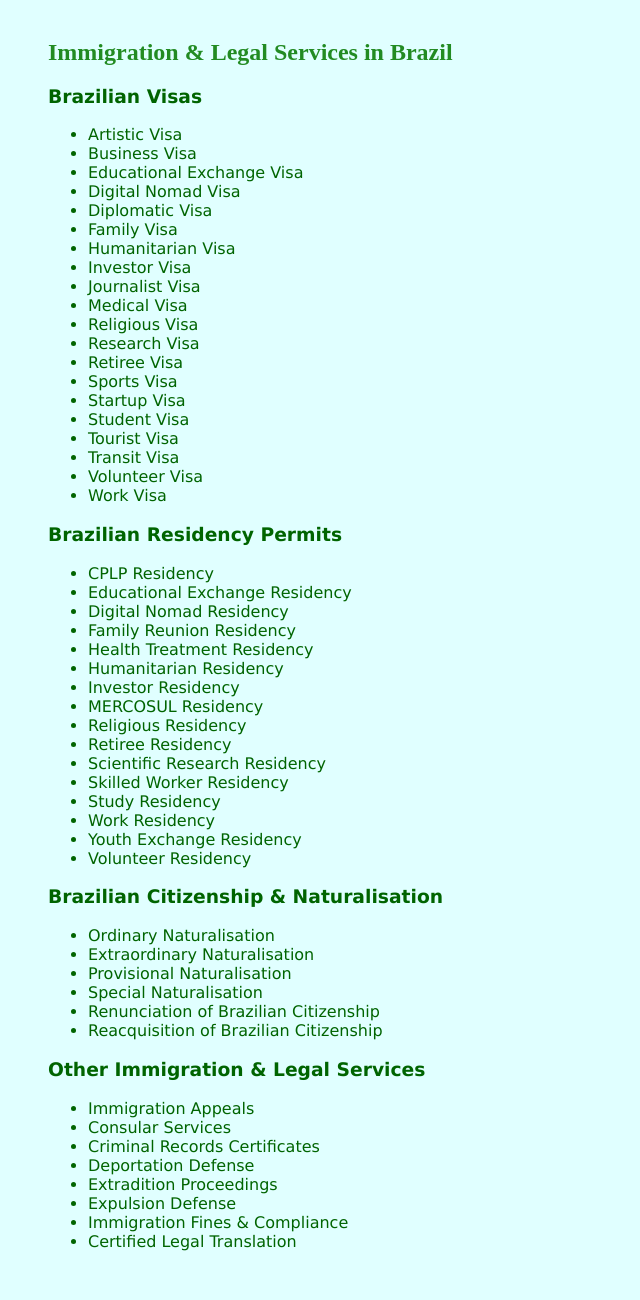
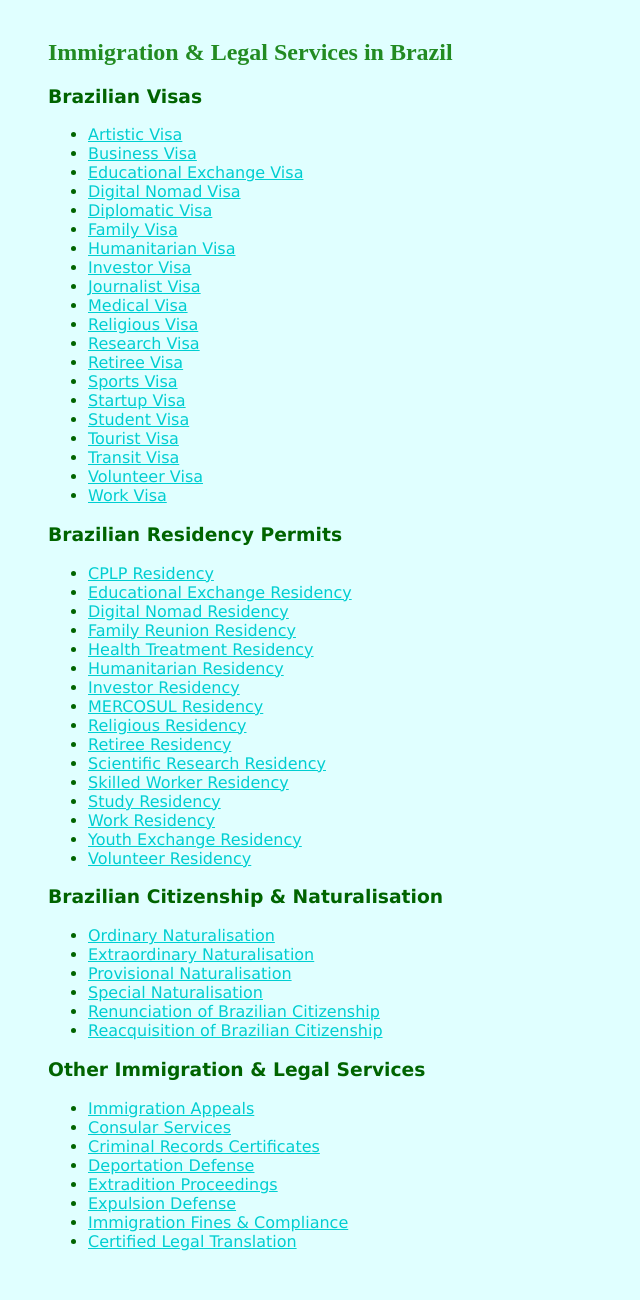
Before and after one commit to immigratetobrazilteam-collab/immigratetobrazil-MT, a plain HTML site: page index.html in a window 1280 px wide. Shown: the part 1340-2640 px from the top of the page, without its empty margins (0-640 px from the left). Drawn offline with Linux system fonts and the light colour scheme; no server answers; files whose address does not match are found by name.

Commit message:
Initial commit for Mato Grosso

```diff
--- a/index.html
+++ b/index.html
@@ -654,81 +654,74 @@
 ====================================================== -->
 <section class="services">
     <h2>Immigration & Legal Services in Brazil</h2>
-    <!-- ===================== -->
-    <!-- BRAZILIAN VISAS -->
-    <!-- ===================== -->
+
     <h3>Brazilian Visas</h3>
     <ul>
-        <li>Artistic Visa</li>
-        <li>Business Visa</li>
-        <li>Educational Exchange Visa</li>
-        <li>Digital Nomad Visa</li>
-        <li>Diplomatic Visa</li>
-        <li>Family Visa</li>
-        <li>Humanitarian Visa</li>
-        <li>Investor Visa</li>
-        <li>Journalist Visa</li>
-        <li>Medical Visa</li>
-        <li>Religious Visa</li>
-        <li>Research Visa</li>
-        <li>Retiree Visa</li>
-        <li>Sports Visa</li>
-        <li>Startup Visa</li>
-        <li>Student Visa</li>
-        <li>Tourist Visa</li>
-        <li>Transit Visa</li>
-        <li>Volunteer Visa</li>
-        <li>Work Visa</li>
+        <li><a href="artistic-visa.html">Artistic Visa</a></li>
+        <li><a href="business-visa.html">Business Visa</a></li>
+        <li><a href="educational-exchange-visa.html">Educational Exchange Visa</a></li>
+        <li><a href="digital-nomad-visa.html">Digital Nomad Visa</a></li>
+        <li><a href="diplomatic-visa.html">Diplomatic Visa</a></li>
+        <li><a href="family-visa.html">Family Visa</a></li>
+        <li><a href="humanitarian-visa.html">Humanitarian Visa</a></li>
+        <li><a href="investor-visa.html">Investor Visa</a></li>
+        <li><a href="journalist-visa.html">Journalist Visa</a></li>
+        <li><a href="medical-visa.html">Medical Visa</a></li>
+        <li><a href="religious-visa.html">Religious Visa</a></li>
+        <li><a href="research-visa.html">Research Visa</a></li>
+        <li><a href="retiree-visa.html">Retiree Visa</a></li>
+        <li><a href="sports-visa.html">Sports Visa</a></li>
+        <li><a href="startup-visa.html">Startup Visa</a></li>
+        <li><a href="student-visa.html">Student Visa</a></li>
+        <li><a href="tourist-visa.html">Tourist Visa</a></li>
+        <li><a href="transit-visa.html">Transit Visa</a></li>
+        <li><a href="volunteer-visa.html">Volunteer Visa</a></li>
+        <li><a href="work-visa.html">Work Visa</a></li>
     </ul>
-    <!-- ===================== -->
-    <!-- BRAZILIAN RESIDENCIES -->
-    <!-- ===================== -->
+
     <h3>Brazilian Residency Permits</h3>
     <ul>
-        <li>CPLP Residency</li>
-        <li>Educational Exchange Residency</li>
-        <li>Digital Nomad Residency</li>
-        <li>Family Reunion Residency</li>
-        <li>Health Treatment Residency</li>
-        <li>Humanitarian Residency</li>
-        <li>Investor Residency</li>
-        <li>MERCOSUL Residency</li>
-        <li>Religious Residency</li>
-        <li>Retiree Residency</li>
-        <li>Scientific Research Residency</li>
-        <li>Skilled Worker Residency</li>
-        <li>Study Residency</li>
-        <li>Work Residency</li>
-        <li>Youth Exchange Residency</li>
-        <li>Volunteer Residency</li>
+        <li><a href="cplp-residency.html">CPLP Residency</a></li>
+        <li><a href="educational-exchange-residency.html">Educational Exchange Residency</a></li>
+        <li><a href="digital-nomad-residency.html">Digital Nomad Residency</a></li>
+        <li><a href="family-reunion-residency.html">Family Reunion Residency</a></li>
+        <li><a href="health-treatment-residency.html">Health Treatment Residency</a></li>
+        <li><a href="humanitarian-residency.html">Humanitarian Residency</a></li>
+        <li><a href="investor-residency.html">Investor Residency</a></li>
+        <li><a href="mercosul-residency.html">MERCOSUL Residency</a></li>
+        <li><a href="religious-residency.html">Religious Residency</a></li>
+        <li><a href="retiree-residency.html">Retiree Residency</a></li>
+        <li><a href="scientific-research-residency.html">Scientific Research Residency</a></li>
+        <li><a href="skilled-worker-residency.html">Skilled Worker Residency</a></li>
+        <li><a href="study-residency.html">Study Residency</a></li>
+        <li><a href="work-residency.html">Work Residency</a></li>
+        <li><a href="youth-exchange-residency.html">Youth Exchange Residency</a></li>
+        <li><a href="volunteer-residency.html">Volunteer Residency</a></li>
     </ul>
-    <!-- ===================== -->
-    <!-- BRAZILIAN NATURALISATION -->
-    <!-- ===================== -->
+
     <h3>Brazilian Citizenship & Naturalisation</h3>
     <ul>
-        <li>Ordinary Naturalisation</li>
-        <li>Extraordinary Naturalisation</li>
-        <li>Provisional Naturalisation</li>
-        <li>Special Naturalisation</li>
-        <li>Renunciation of Brazilian Citizenship</li>
-        <li>Reacquisition of Brazilian Citizenship</li>
+        <li><a href="ordinary-naturalisation.html">Ordinary Naturalisation</a></li>
+        <li><a href="extraordinary-naturalisation.html">Extraordinary Naturalisation</a></li>
+        <li><a href="provisional-naturalisation.html">Provisional Naturalisation</a></li>
+        <li><a href="special-naturalisation.html">Special Naturalisation</a></li>
+        <li><a href="renunciation-of-brazilian-citizenship.html">Renunciation of Brazilian Citizenship</a></li>
+        <li><a href="reacquisition-of-brazilian-citizenship.html">Reacquisition of Brazilian Citizenship</a></li>
     </ul>
-    <!-- ===================== -->
-    <!-- OTHER LEGAL SERVICES -->
-    <!-- ===================== -->
+
     <h3>Other Immigration & Legal Services</h3>
     <ul>
-        <li>Immigration Appeals</li>
-        <li>Consular Services</li>
-        <li>Criminal Records Certificates</li>
-        <li>Deportation Defense</li>
-        <li>Extradition Proceedings</li>
-        <li>Expulsion Defense</li>
-        <li>Immigration Fines & Compliance</li>
-        <li>Certified Legal Translation</li>
+        <li><a href="immigration-appeals.html">Immigration Appeals</a></li>
+        <li><a href="consular-services.html">Consular Services</a></li>
+        <li><a href="criminal-records-certificates.html">Criminal Records Certificates</a></li>
+        <li><a href="deportation-defense.html">Deportation Defense</a></li>
+        <li><a href="extradition-proceedings.html">Extradition Proceedings</a></li>
+        <li><a href="expulsion-defense.html">Expulsion Defense</a></li>
+        <li><a href="immigration-fines-compliance.html">Immigration Fines & Compliance</a></li>
+        <li><a href="certified-legal-translation.html">Certified Legal Translation</a></li>
     </ul>
 </section>
+
 <!-- ======================================================
      WHY THIS STATE
 ====================================================== -->
```
